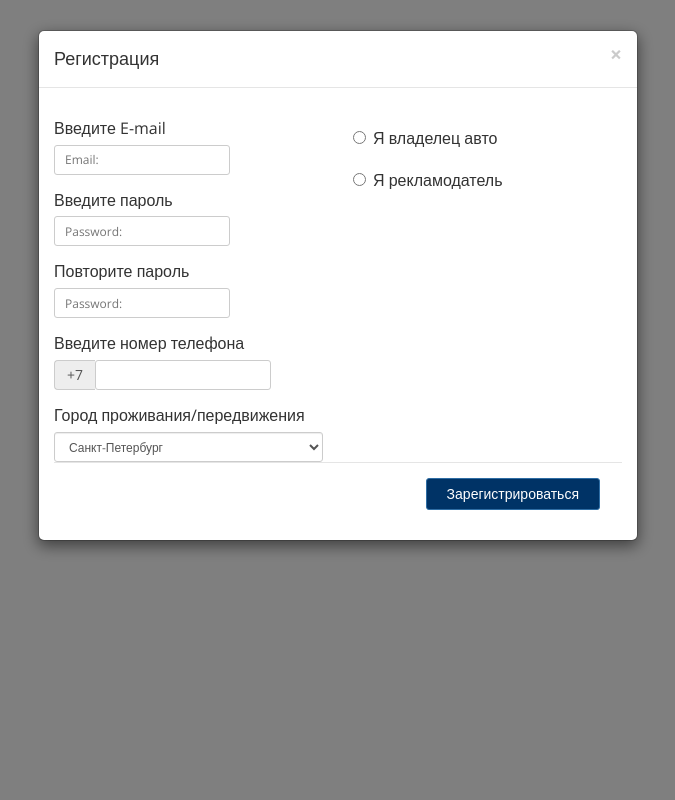
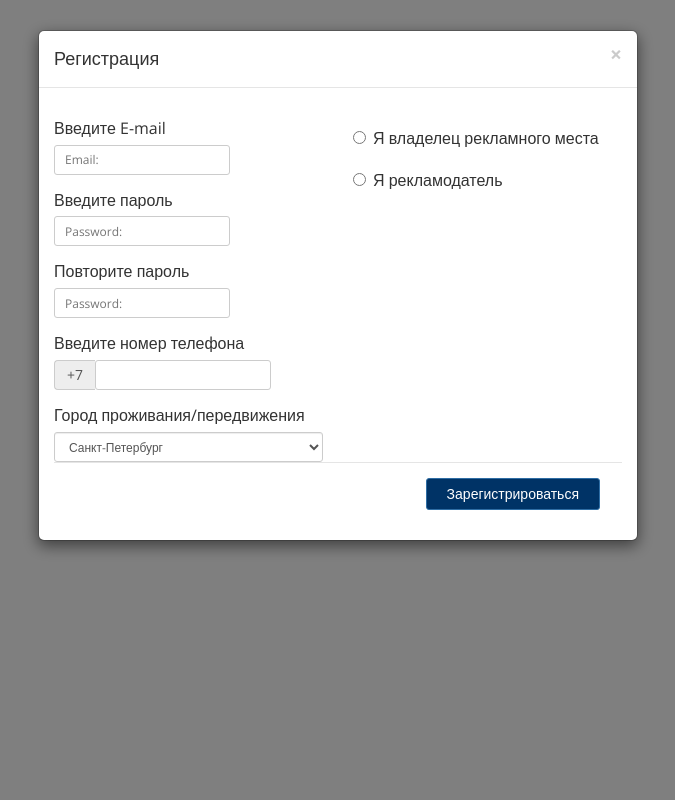
Before and after one commit to Frifon/jata, a Flask app: page / in a window 1280 px wide, after a click on "Регистрация". Shown: the whole page, without its empty margins (302-977 px from the left). Run offline with Flask 2, Linux system fonts and the light colour scheme; some libraries are stand-ins or nearby versions.

Commit message:
radio button

```diff
--- a/Backend/app/templates/index.html
+++ b/Backend/app/templates/index.html
@@ -79,7 +79,7 @@
 							</div>
 							<div class="col-xs-6">
 								<div class="radio">
-									<label><input name="userrole" type="radio" value="vladelec">Я владелец авто</label>
+									<label><input name="userrole" type="radio" value="vladelec">Я владелец рекламного места</label>
 								</div>
 								<div class="radio">
 									<label><input name="userrole" type="radio" value="reklamodatel">Я рекламодатель</label>
```
